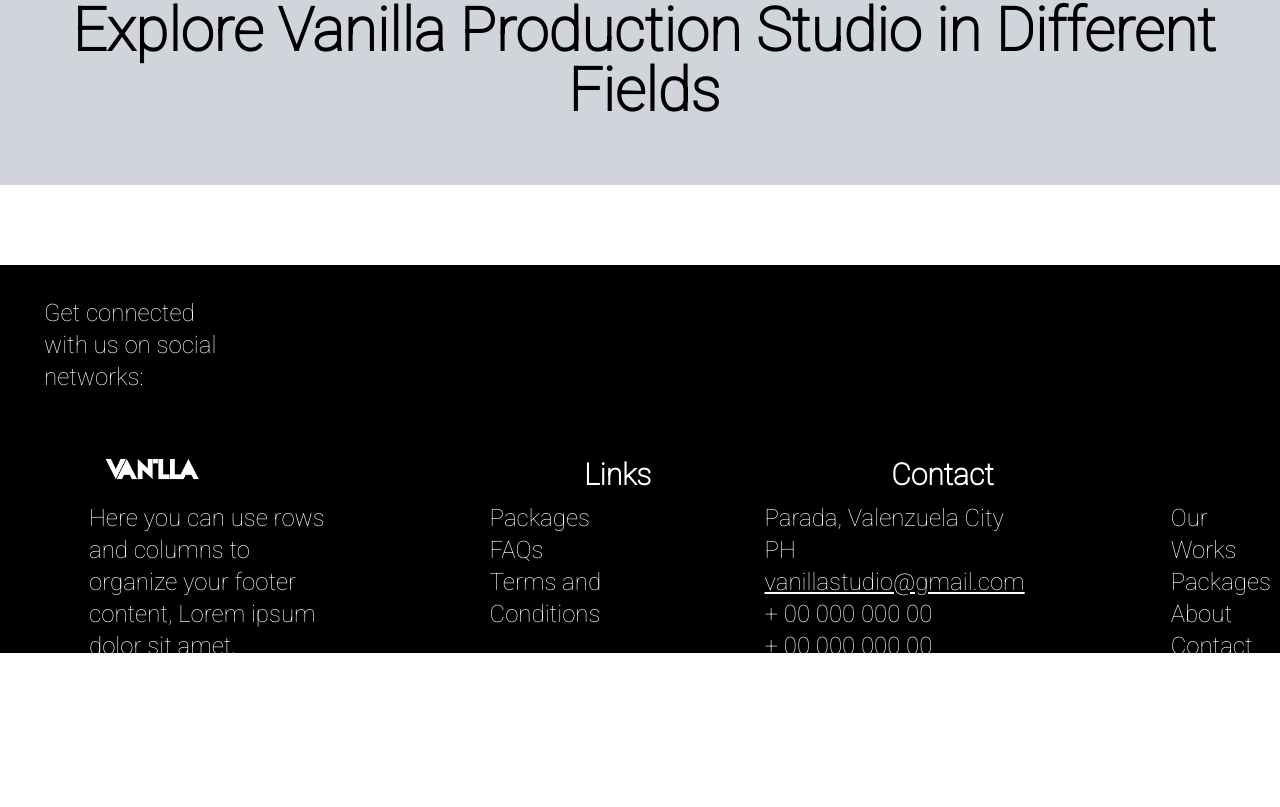
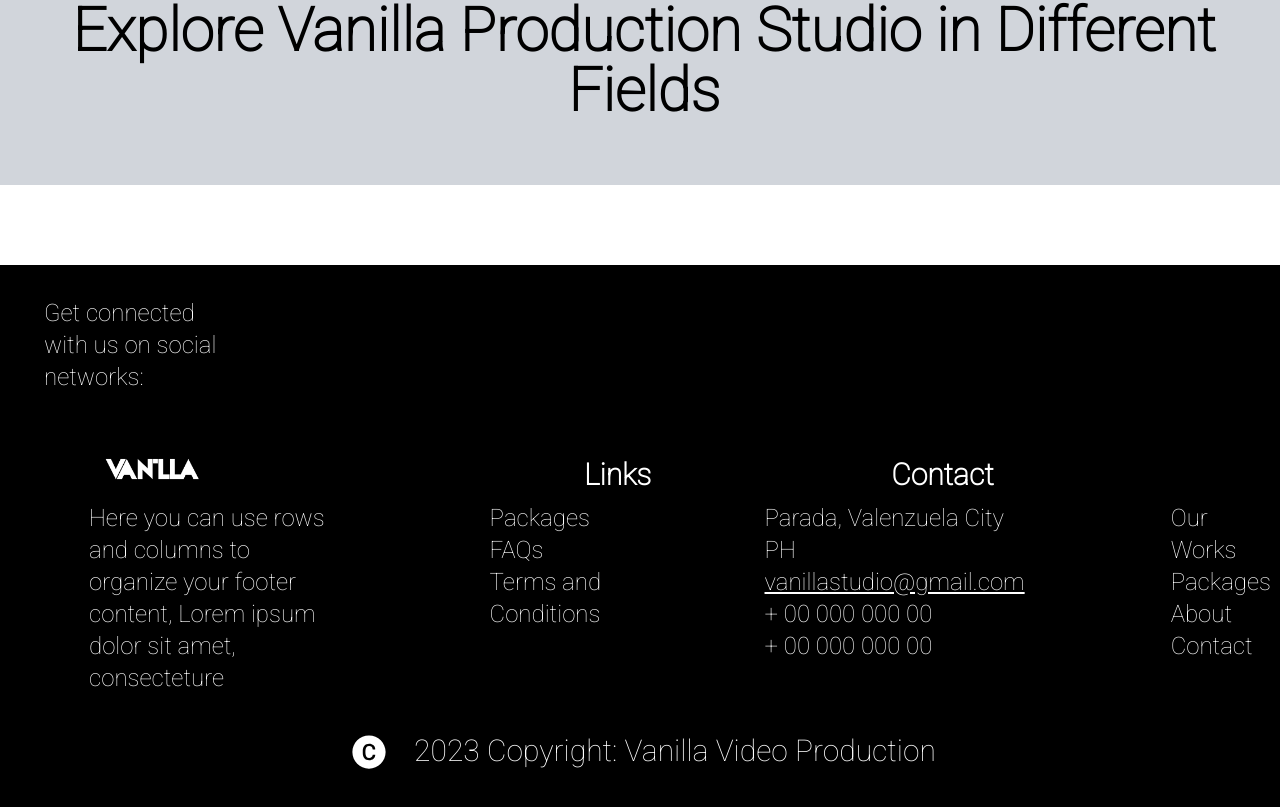
Before and after one commit to JayceAronGo/vanillastudio, a React (Create React App) app: page / in a window 1280 px wide. Shown: the part 1406-2213 px from the top of the page. Before the commit the page ends 2100 px from the top, so only its background shows below. Built offline with nearby package versions, Linux system fonts and the light colour scheme.

Commit message:
Update Packages.jsx

```diff
--- a/src/components/Packages.jsx
+++ b/src/components/Packages.jsx
@@ -4,6 +4,7 @@ import Valogo from  "../assets/valogo.png";
 import {AiFillFacebook} from "react-icons/ai";
 import {AiFillYoutube} from "react-icons/ai";
 import {AiFillInstagram} from "react-icons/ai";
+import {AiFillCopyrightCircle} from "react-icons/ai";
 import { useState } from 'react';
 
 const OurWorks = () => {
@@ -117,9 +118,12 @@ const OurWorks = () => {
 
         </div>
 
+    <div className="text-white  mt-28 flex justify-center">
+      <AiFillCopyrightCircle className="   pb-3 mr-5 " size={'50px'} />
+      <h1 className=" text-3xl">2023 Copyright: Vanilla Video Production</h1>
+    </div>
+
     </section>
-
-
 
 
     </div>
```
